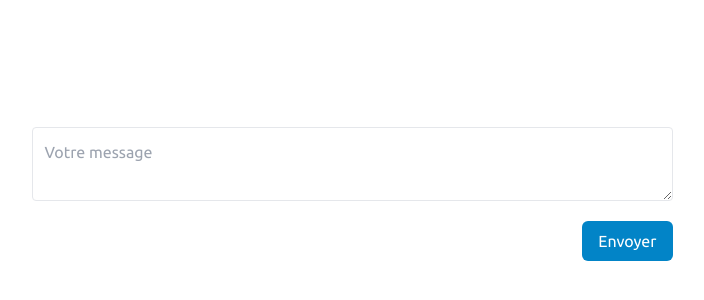
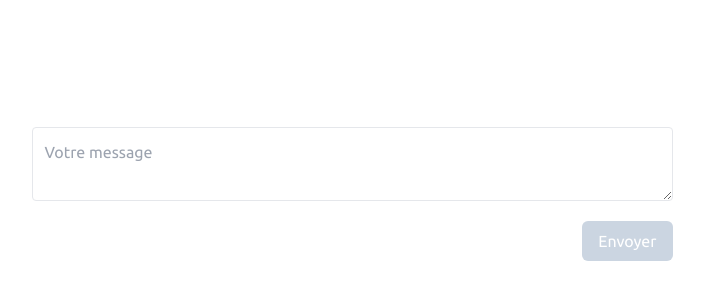
Before and after one commit to GloireMutaliko21/Node-chat-app, a React (Vite) app: page / in a window 1280 px wide. Shown: the part 196-496 px from the top of the page, without its empty margins (288-992 px from the left). Built offline with nearby package versions, Linux system fonts and the light colour scheme.

Commit message:
feat: handle change message value

```diff
--- a/src/components/Form.jsx
+++ b/src/components/Form.jsx
@@ -1,18 +1,28 @@
-import React from 'react'
+import React, { useState } from 'react'
 
 const Form = () => {
+    const [message, setMessage] = useState('');
+    const messageLength = message.length < 2;
+
+    const handlerMessage = (e) => {
+        setMessage(e.target.value);
+    };
+
     return (
         <div className='flex flex-col'>
             <textarea
                 placeholder='Votre message'
                 cols={60}
                 className='p-3 border rounded outline-none text-gray-600'
+                value={message}
+                onChange={handlerMessage}
             >
             </textarea>
             <div className='flex justify-end my-5'>
                 <button
                     type='button'
-                    className='bg-sky-600 text-white px-4 py-2 rounded-md'
+                    disabled={messageLength ? true : false}
+                    className={`${!messageLength ? 'bg-sky-600' : 'bg-slate-300'} text-white px-4 py-2 rounded-md`}
                 >
                     Envoyer
                 </button>
```
